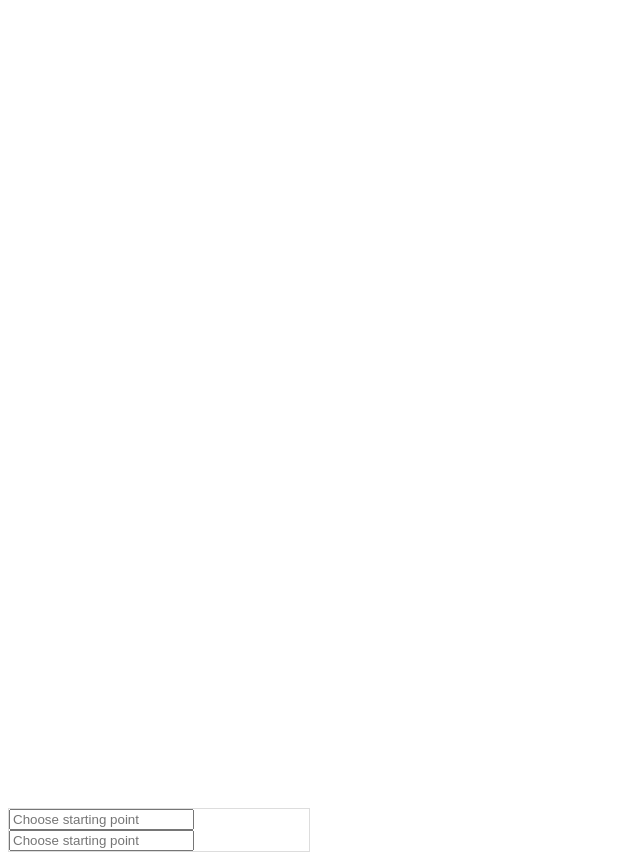
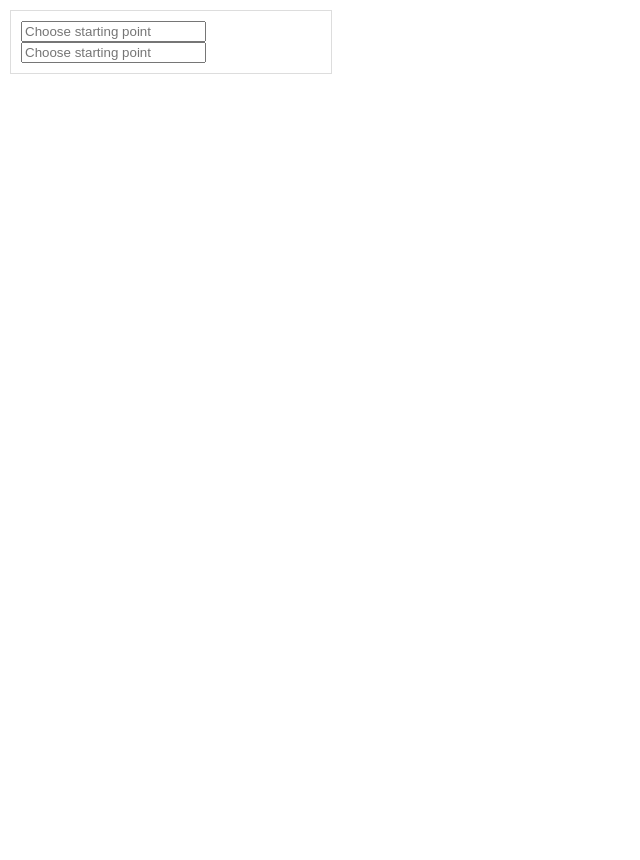
Before and after one commit to Aranarora/DGL213-Module3, a plain HTML site: page index.html in a window 1280 px wide. Shown: the whole page, without its empty margins (0-640 px from the left). After the commit the page ends 816 px from the top, so only its background shows below. Drawn offline with nearby package versions, Linux system fonts and the light colour scheme.

Commit message:
Setting position of form block to display top-left

```diff
--- a/styles.css
+++ b/styles.css
@@ -8,5 +8,9 @@
     max-width: 300px;
     background-color: #FFF;
     border: 1px solid #ddd;
-
+    position: absolute;
+    top: 10px;
+    left: 10px;
+    padding: 10px;
+    z-index: 999;
 }
```
